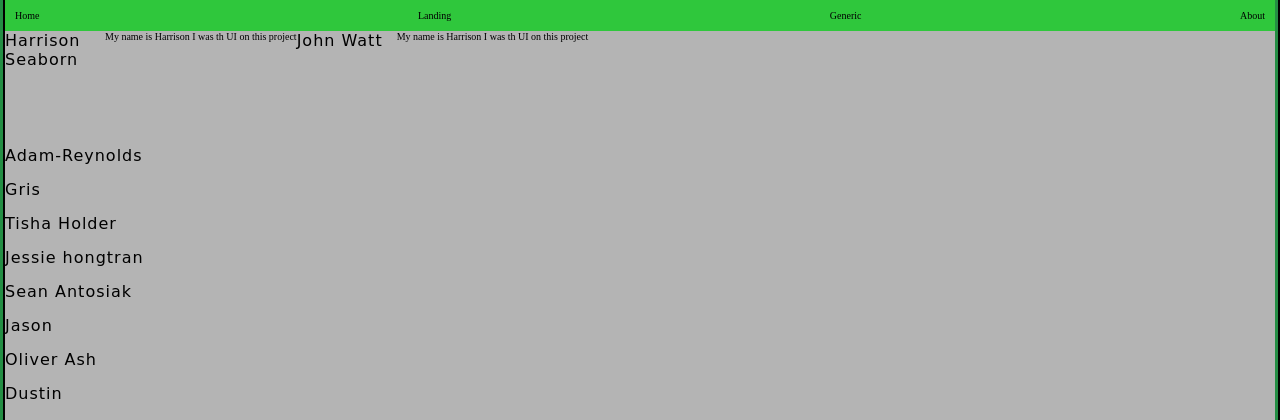
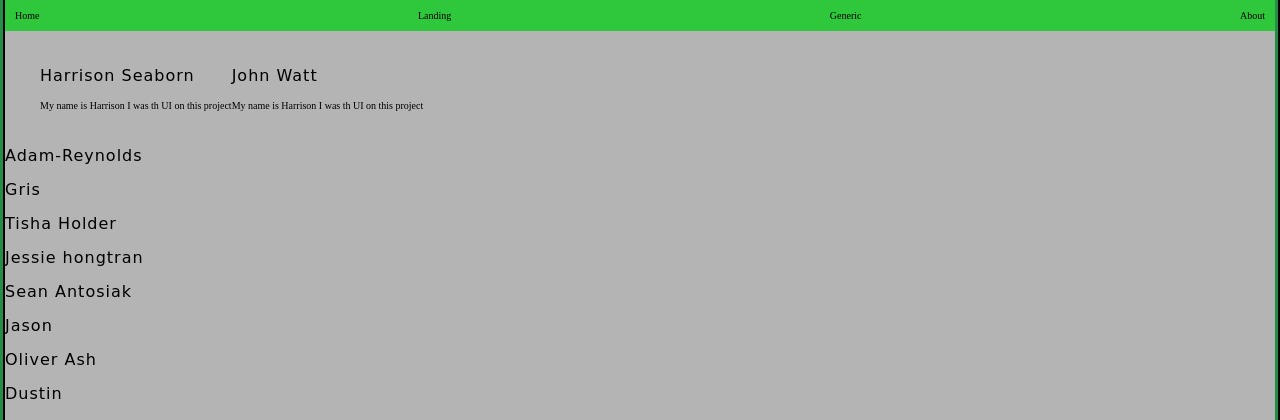
Before and after one commit to bw-deforestation-prediction/UI, a PHP site: page /html/about.html in a window 1280 px wide. Shown: the part 213-633 px from the top of the page. Run offline with PHP 8.4, Linux system fonts and the light colour scheme.

Commit message:
not quite

```diff
--- a/css/index.css
+++ b/css/index.css
@@ -278,9 +278,6 @@ body {
 .tenBoxes .row1 {
   display: flex;
   flex-flow: row wrap;
-  align-content: center;
+  align-content: space-between;
+  padding: 35px;
 }
-.tenBoxes .row1 h3 {
-  height: 100px;
-  width: 100px;
-}
--- a/html/about.html
+++ b/html/about.html
@@ -30,11 +30,15 @@
 		</div>
         <section class = "tenBoxes">
             <div class = "row1">
-                <h3>Harrison Seaborn</h3>
-                <p> My name is Harrison I was th UI on this project </p>
-                <h3>John Watt</h3>
-                <p> My name is Harrison I was th UI on this project </p>
+                <div class = "box1">
+                    <h3>Harrison Seaborn</h3>
+                    <p> My name is Harrison I was th UI on this project </p>
                 </div>
+                    <div class = "box2">
+                    <h3>John Watt</h3>
+                    <p> My name is Harrison I was th UI on this project </p>
+                </div>
+            </div>
             <h3>Adam-Reynolds</h3>
             <h3>Gris</h3>
             <h3>Tisha Holder</h3>
--- a/less/about.less
+++ b/less/about.less
@@ -2,10 +2,7 @@
     .row1{
     display:flex;
     flex-flow: row wrap;
-    align-content: center;
-        h3{
-            height:100px;
-            width: 100px;
-        }
+    align-content:space-between;
+    padding: 35px;
     }
 }
```
